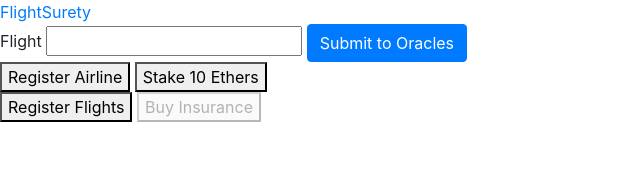
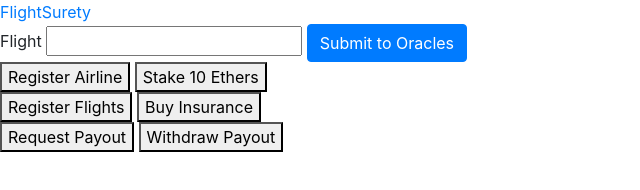
Before and after one commit to marioabz/Flight-Surety-Dapp, a website: page src/dapp/index.html in a window 1280 px wide. Shown: the whole page, without its empty margins (0-640 px from the left). Drawn offline with nearby package versions, Linux system fonts and the light colour scheme.

Commit message:
new buttons tags added to front

```diff
--- a/src/dapp/index.html
+++ b/src/dapp/index.html
@@ -42,8 +42,10 @@
                     </div>
                 </div>
                 <button id="register-flights" class="register"> Register Flights</button>
-                <button disabled id="buy-insurance" class="disabled"> Buy Insurance</button>
-
+                <button id="buy-insurance" class="insurance"> Buy Insurance</button>
+                <div id="the-passenger" class="airline"></div>
+                <button id="req-payout" class="register"> Request Payout</button>
+                <button id="wd-payout" class="register"> Withdraw Payout</button>
             </div>
 
         </div>
```
